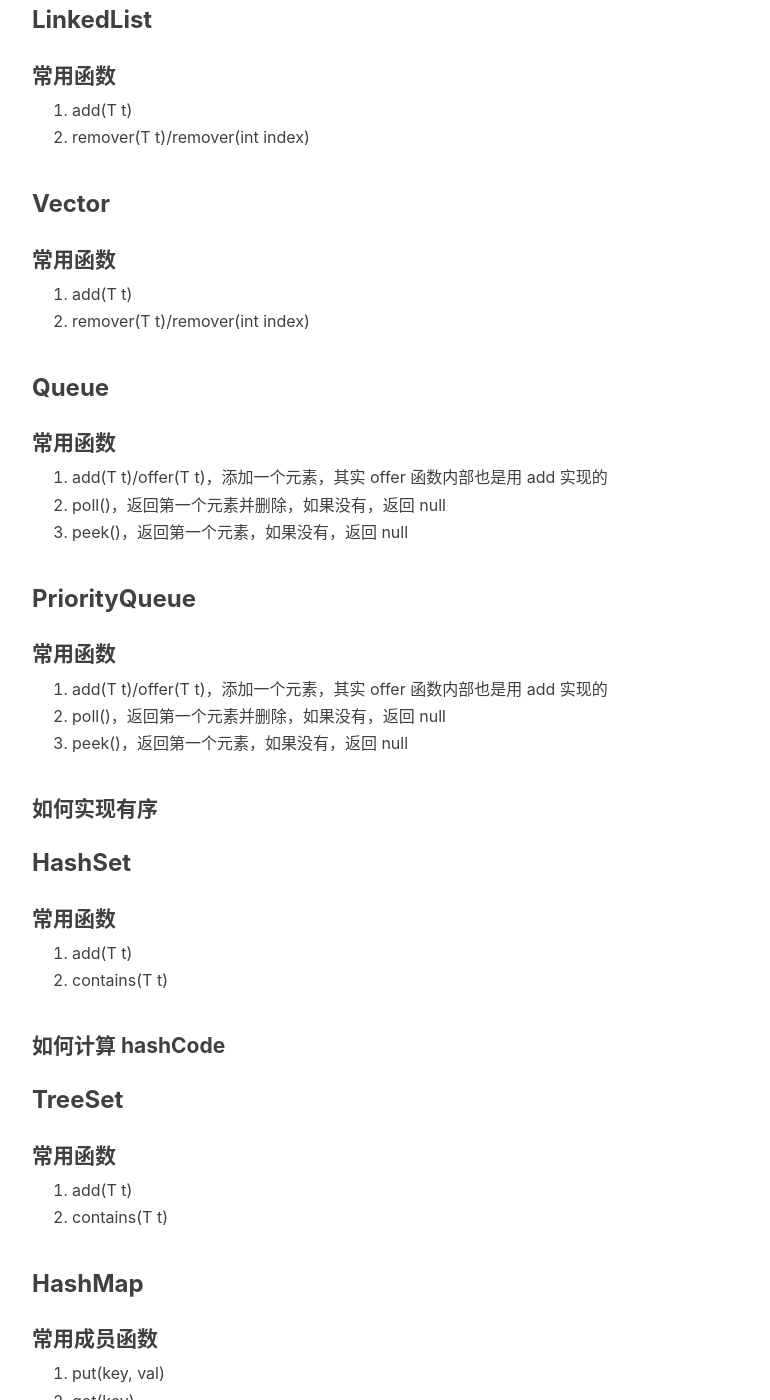
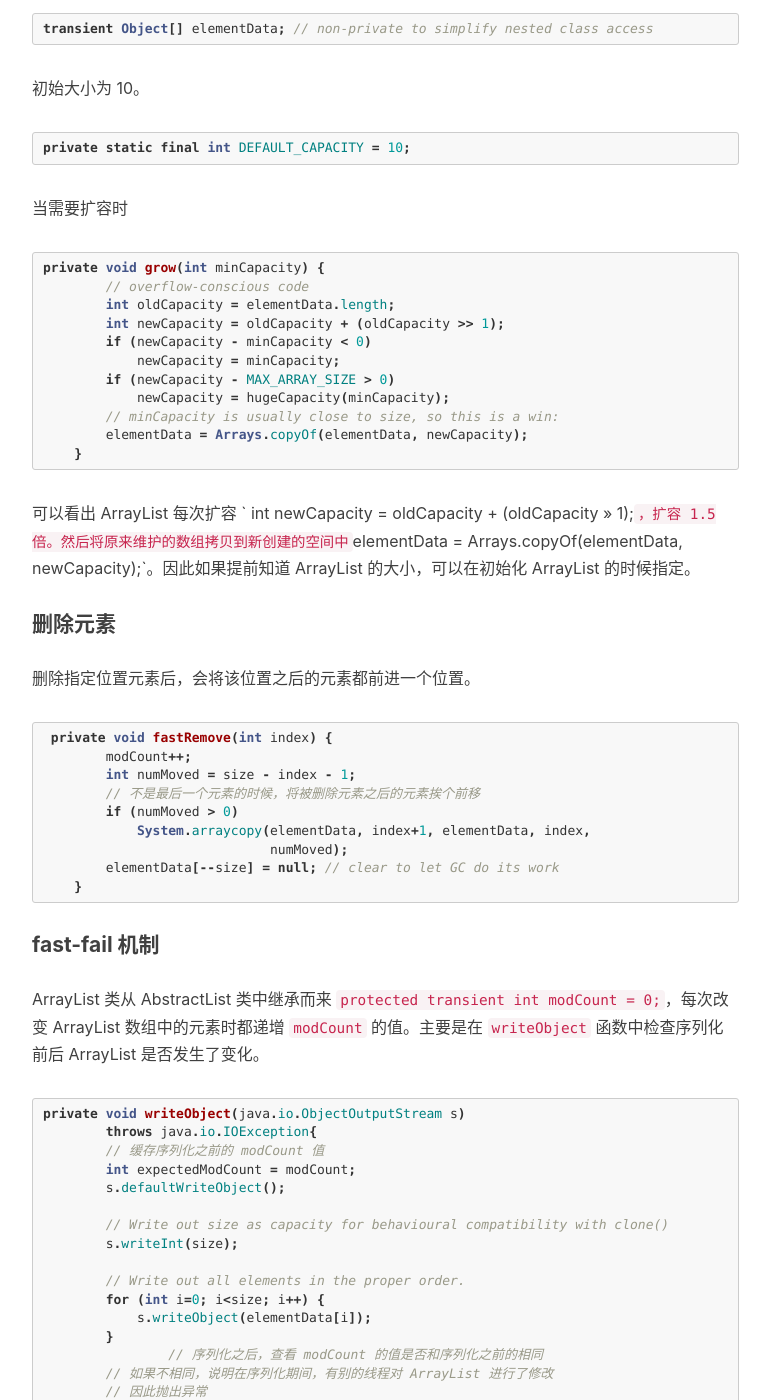
Before and after one commit to shihunyewu/shihunyewu.github.io, a Jekyll site: the page built from _posts/2018-09-09-Java-Collections.md, in a window 1280 px wide and 1400 px high, scrolled down 1728 px. Shown: the whole window, without its empty margins (233-1003 px from the left). Built offline with Jekyll 4.4.1, drawn with Linux system fonts in a browser that asks for light colours; nearby versions of some CDN libraries; comment, search, counter and statistics services are not loaded; some of the changed text lies outside the part shown.

Commit message:
添加 ArrayList 源码实现

````diff
--- a/_posts/2018-09-09-Java-Collections.md
+++ b/_posts/2018-09-09-Java-Collections.md
@@ -40,8 +40,66 @@ tags:
 2. remover(T t)/remover(int index)
 
 #### 如何扩容
+ArrayList 底层是使用数组实现的。这里 transient 关键字修饰 elementData 数组，主要是因为 elementData 并非总是满的，每次序列化时不应该直接将该数组序列化，因此加了 transient 关键字。
+```java
+transient Object[] elementData; // non-private to simplify nested class access
+```
+初始大小为 10。
+```java
+private static final int DEFAULT_CAPACITY = 10;
+```
+当需要扩容时
+```java
+private void grow(int minCapacity) {
+        // overflow-conscious code
+        int oldCapacity = elementData.length;
+        int newCapacity = oldCapacity + (oldCapacity >> 1);
+        if (newCapacity - minCapacity < 0)
+            newCapacity = minCapacity;
+        if (newCapacity - MAX_ARRAY_SIZE > 0)
+            newCapacity = hugeCapacity(minCapacity);
+        // minCapacity is usually close to size, so this is a win:
+        elementData = Arrays.copyOf(elementData, newCapacity);
+    }
+```
+可以看出 ArrayList 每次扩容 ` int newCapacity = oldCapacity + (oldCapacity >> 1);`，扩容 1.5 倍。然后将原来维护的数组拷贝到新创建的空间中`elementData = Arrays.copyOf(elementData, newCapacity);`。因此如果提前知道 ArrayList 的大小，可以在初始化 ArrayList 的时候指定。
 #### 删除元素
+删除指定位置元素后，会将该位置之后的元素都前进一个位置。
+```java
+ private void fastRemove(int index) {
+        modCount++;
+        int numMoved = size - index - 1;
+        // 不是最后一个元素的时候，将被删除元素之后的元素挨个前移
+        if (numMoved > 0)
+            System.arraycopy(elementData, index+1, elementData, index,
+                             numMoved);
+        elementData[--size] = null; // clear to let GC do its work
+    }
+```
 #### fast-fail 机制
+ArrayList 类从  AbstractList 类中继承而来 `protected transient int modCount = 0;`，每次改变 ArrayList 数组中的元素时都递增 `modCount` 的值。主要是在 `writeObject` 函数中检查序列化前后 ArrayList 是否发生了变化。
+```java
+private void writeObject(java.io.ObjectOutputStream s)
+        throws java.io.IOException{
+        // 缓存序列化之前的 modCount 值
+        int expectedModCount = modCount;
+        s.defaultWriteObject();
+
+        // Write out size as capacity for behavioural compatibility with clone()
+        s.writeInt(size);
+
+        // Write out all elements in the proper order.
+        for (int i=0; i<size; i++) {
+            s.writeObject(elementData[i]);
+        }
+		// 序列化之后，查看 modCount 的值是否和序列化之前的相同
+        // 如果不相同，说明在序列化期间，有别的线程对 ArrayList 进行了修改
+        // 因此抛出异常
+        if (modCount != expectedModCount) {
+            throw new ConcurrentModificationException();
+        }
+    }
+```
 
 ### LinkedList
 #### 常用函数
````
